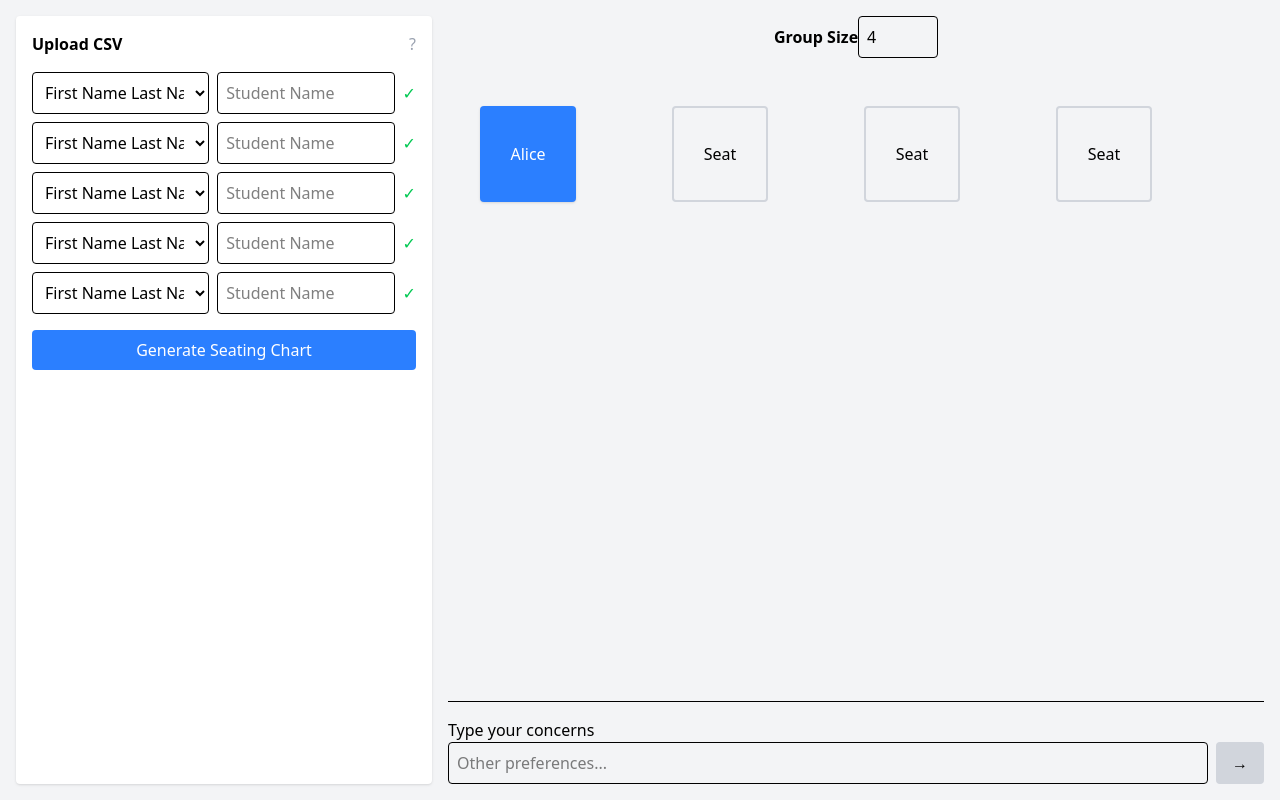
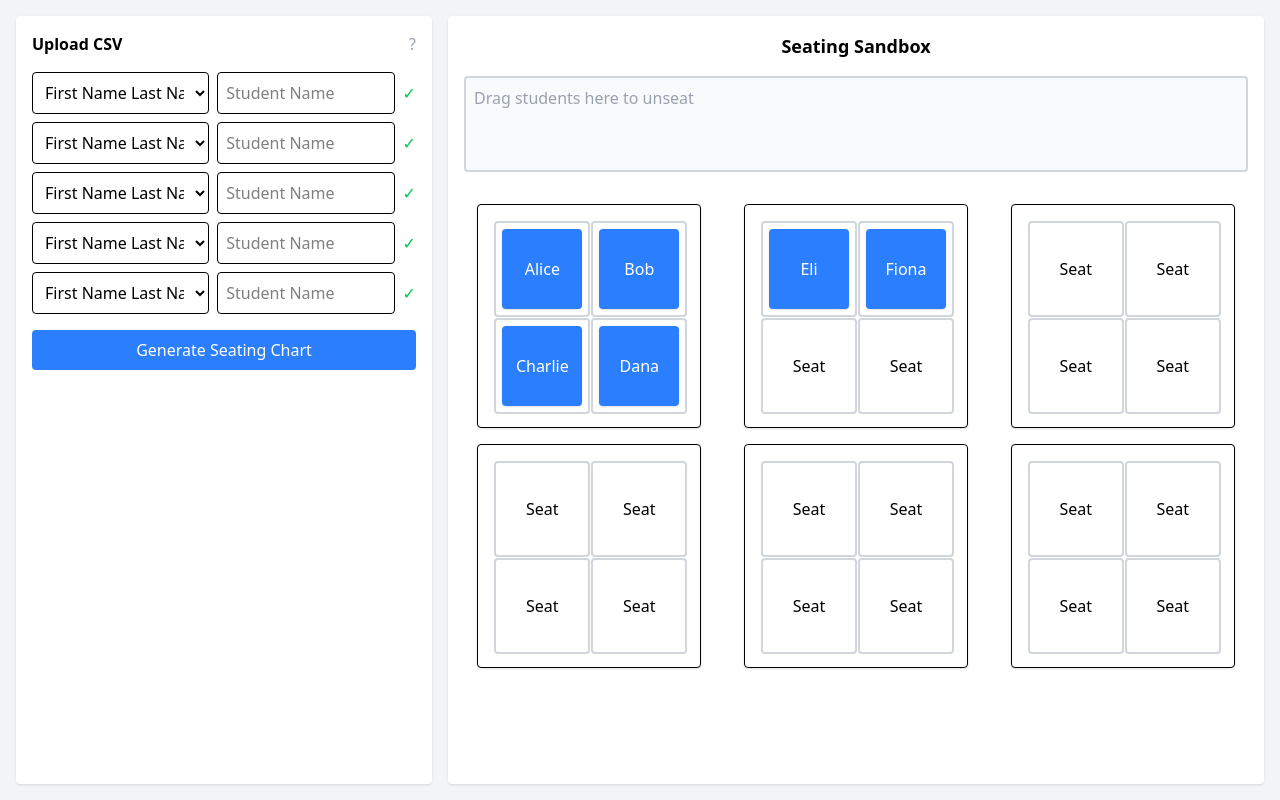
Before and after one commit to veryboi/seating, a React (Vite) app: page / in a window 1280 px wide. Built offline with nearby package versions, Linux system fonts and the light colour scheme.

Commit message:
more updates

```diff
--- /dev/null
+++ b/chart_data/chart1.json
@@ -0,0 +1,39 @@
+{
+    "desks": [
+      {
+        "position": [1, 2],
+        "seats": [
+          [2, 3],
+          [3, 4]
+        ],
+        "shape": {
+          "type": "circle",
+          "radius": 50
+        }
+      },
+      {
+        "position": [5, 6],
+        "seats": [
+          [5, 7],
+          [6, 7]
+        ],
+        "shape": {
+          "type": "rectangle",
+          "width": 100,
+          "height": 60
+        }
+      },
+      {
+        "position": [10, 10],
+        "seats": [],
+        "shape": {
+          "type": "polygon",
+          "points": [
+            [0, 0],
+            [50, 0],
+            [25, 40]
+          ]
+        }
+      }
+    ]
+  }
--- a/src/App.jsx
+++ b/src/App.jsx
@@ -1,15 +1,17 @@
-import { useState } from 'react'
-import './App.css'
-import './index.css';
-// App.jsx
-import React from 'react';
+import React, { useState } from "react";
 import {
   DndContext,
+  pointerWithin,
+  closestCenter,
   useDraggable,
   useDroppable,
 } from "@dnd-kit/core";
+import "./App.css";
+import "./index.css";
 
-
+/****************************
+ * DRAGGABLE STUDENT CARD
+ ***************************/
 function DraggableStudent({ id }) {
   const { attributes, listeners, setNodeRef, transform } = useDraggable({ id });
   const style = transform
@@ -21,7 +23,7 @@ function DraggableStudent({ id }) {
       ref={setNodeRef}
       {...listeners}
       {...attributes}
-      className="w-24 h-24 bg-blue-500 text-white flex items-center justify-center rounded shadow"
+      className="w-20 h-20 bg-blue-500 text-white flex items-center justify-center rounded shadow select-none"
       style={style}
     >
       {id}
@@ -29,43 +31,149 @@ function DraggableStudent({ id }) {
   );
 }
 
-function DropZone({ id }) {
+/****************************
+ * DROPPABLE SEAT CELL
+ ***************************/
+function Seat({ id, occupant }) {
   const { setNodeRef, isOver } = useDroppable({ id });
+  const borderColor = isOver ? "border-green-500" : "border-gray-300";
 
   return (
     <div
       ref={setNodeRef}
-      className={`w-24 h-24 border-2 ${
-        isOver ? "border-green-500" : "border-gray-300"
-      } rounded flex items-center justify-center`}
+      className={`w-24 h-24 border-2 rounded flex items-center justify-center ${borderColor}`}
     >
-      Seat
+      {occupant ? <DraggableStudent id={occupant} /> : "Seat"}
     </div>
   );
 }
 
+/****************************
+ * UNSEATED STUDENT POOL – NOW INSIDE MAIN GRID
+ ***************************/
+function StudentPool({ students }) {
+  const { setNodeRef, isOver } = useDroppable({ id: "pool" });
 
+  return (
+    <div
+      ref={setNodeRef}
+      className={`min-h-24 w-full p-2 border-2 rounded bg-gray-50 flex flex-wrap gap-2 ${
+        isOver ? "border-green-500" : "border-gray-300"
+      }`}
+    >
+      {students.length === 0 && (
+        <span className="text-gray-400">Drag students here to unseat</span>
+      )}
+      {students.map((s) => (
+        <DraggableStudent key={s} id={s} />
+      ))}
+    </div>
+  );
+}
 
+/****************************
+ * MAIN APP COMPONENT
+ ***************************/
+export default function App() {
+  /**
+   * INITIAL DATA – start with everyone seated, so the pool shows the helper text.
+   */
+  const initialStudents = [
+    "Alice",
+    "Bob",
+    "Charlie",
+    "Dana",
+    "Eli",
+    "Fiona",
+  ];
 
-
-
-export default function App() {
-
-
-  const handleDragEnd = (event) => {
-    const { active, over } = event;
-    if (over) {
-      console.log(`Moved ${active.id} to ${over.id}`);
-      // update state here
+  // Build an object like { "table-0-seat-0": "Alice", ... } to seat everyone initially
+  const generateSeatMap = () => {
+    const map = {};
+    let idx = 0;
+    for (let t = 0; t < 6; t++) {
+      for (let s = 0; s < 4; s++) {
+        const student = initialStudents[idx] ?? null;
+        map[`table-${t}-seat-${s}`] = student;
+        idx += 1;
+      }
     }
+    return map;
   };
 
+  const [seatMap, setSeatMap] = useState(generateSeatMap);
+  const [unseated, setUnseated] = useState([]); // pool starts empty
 
+  /**
+   * HELPERS
+   */
+  const findSeatOfStudent = (studentId) =>
+    Object.keys(seatMap).find((k) => seatMap[k] === studentId);
+
+  /**
+   * DND HANDLER
+   */
+  const handleDragEnd = ({ active, over }) => {
+    if (!over) return;
+    const studentId = active.id;
+
+    // Work out logical destination: "pool" or a seat id
+    let destId = over.id;
+    // If they dropped onto another student already in the pool, treat the destination as the pool itself
+    if (unseated.includes(destId)) destId = "pool";
+
+    // Dropped back in the pool ---------------------------------
+    if (destId === "pool") {
+      const oldSeat = findSeatOfStudent(studentId);
+      if (oldSeat) setSeatMap((m) => ({ ...m, [oldSeat]: null }));
+      setUnseated((prev) =>
+        prev.includes(studentId) ? prev : [...prev, studentId]
+      );
+      return;
+    }
+
+    // Dropped on a seat ---------------------------------------
+    if (!seatMap.hasOwnProperty(destId)) return; // Not a seat
+
+    // Ignore if seat already has the same student
+    if (seatMap[destId] === studentId) return;
+
+    // Ignore if seat is taken (or implement swapping logic)
+    if (seatMap[destId]) return;
+
+    const oldSeat = findSeatOfStudent(studentId);
+
+    setSeatMap((m) => {
+      const newMap = { ...m };
+      if (oldSeat) newMap[oldSeat] = null;
+      newMap[destId] = studentId;
+      return newMap;
+    });
+    setUnseated((prev) => prev.filter((s) => s !== studentId));
+  };
+
+  /**
+   * RENDER HELPERS
+   */
+  const renderTable = (tableIdx) => (
+    <div
+      key={tableIdx}
+      className="grid grid-cols-2 grid-rows-2 gap-1 border p-4 rounded h-56 w-56 bg-white shadow"
+    >
+      {Array.from({ length: 4 }).map((_, seatIdx) => {
+        const seatId = `table-${tableIdx}-seat-${seatIdx}`;
+        return <Seat key={seatId} id={seatId} occupant={seatMap[seatId]} />;
+      })}
+    </div>
+  );
+
+  /**
+   * UI
+   */
   return (
-    <div className="flex h-screen p-4 space-x-4 bg-gray-100">
-
-      {/* Left Panel */}
-      <div className="w-1/3 bg-white p-4 rounded shadow space-y-4">
+    <div className="flex h-screen p-4 space-x-4 bg-gray-100 overflow-hidden">
+      {/* LEFT PANEL – KEEP ORIGINAL FOR CSV & STUDENT INFO */}
+      <div className="w-1/3 bg-white p-4 rounded shadow space-y-4 overflow-y-auto">
         <div className="flex justify-between items-center">
           <label className="font-bold">Upload CSV</label>
           <span className="text-gray-400 cursor-pointer">?</span>
@@ -76,7 +184,11 @@ export default function App() {
               <select className="w-full border p-2 rounded">
                 <option>First Name Last Name</option>
               </select>
-              <input type="text" className="w-full border p-2 rounded" placeholder="Student Name" />
+              <input
+                type="text"
+                className="w-full border p-2 rounded"
+                placeholder="Student Name"
+              />
               <span className="text-green-500">✓</span>
             </div>
           ))}
@@ -86,54 +198,20 @@ export default function App() {
         </button>
       </div>
 
-      {/* Right Panel */}
-      <div className="flex-1 flex flex-col space-y-4">
-        {/* Top controls */}
-        <div className="flex items-center justify-center">
-          <label className="font-bold">Group Size</label>
-          <input
-            type="number"
-            className="border p-2 rounded w-20"
-            defaultValue={4}
-          />
-        </div>
+      {/* RIGHT PANEL – STUDENT POOL + INTERACTIVE SEATING */}
+      <div className="flex-1 bg-white p-4 rounded shadow flex flex-col space-y-4 overflow-y-auto">
+        <h2 className="font-bold text-lg text-center">Seating Sandbox</h2>
 
-        {/* Seating grid */}
-        {/* <div className="grid grid-cols-3 gap-4">
-          {[...Array(6)].map((_, i) => (
-            <div key={i} className="grid grid-cols-2 grid-rows-2 gap-1 border p-4 rounded h-56 w-56 bg-white shadow">
-              <div className="border p-1 text-center text-xs">Seat</div>
-              <div className="border p-1 text-center text-xs">Seat</div>
-              <div className="border p-1 text-center text-xs">Seat</div>
-              <div className="border p-1 text-center text-xs">Seat</div>
+        {/* SINGLE DndContext WRAPS BOTH POOL & GRID */}
+        <DndContext collisionDetection={pointerWithin} onDragEnd={handleDragEnd}>
+          {/* Student Pool */}
+          <StudentPool students={unseated} />
 
-            </div>
-          ))}
-        </div> */}
-        <DndContext onDragEnd={handleDragEnd}>
-      <div className="p-8 grid grid-cols-4 gap-4">
-        <DraggableStudent id="Alice" />
-        <DropZone id="seat-1" />
-        <DropZone id="seat-2" />
-        <DropZone id="seat-3" />
-      </div>
-    </DndContext>
-
-        {/* Footer inputs */}
-        <div className="border-t pt-4 mt-auto space-y-2">
-          <label className="">Type your concerns</label>
-          <div className="flex space-x-2">
-            {/* <select className="border p-2 rounded">
-              <option>Split: boys, girls</option>
-            </select> */}
-            <input
-              type="text"
-              placeholder="Other preferences..."
-              className="flex-1 border p-2 rounded"
-            />
-            <button className="bg-gray-300 px-4 rounded">→</button>
+          {/* Seating Tables */}
+          <div className="grid grid-cols-3 gap-4 justify-items-center mt-4">
+            {Array.from({ length: 6 }).map((_, t) => renderTable(t))}
           </div>
-        </div>
+        </DndContext>
       </div>
     </div>
   );
--- /dev/null
+++ b/src/Draggable.jsx
@@ -0,0 +1,18 @@
+import React from 'react';
+import {useDraggable} from '@dnd-kit/core';
+
+export function Draggable(props) {
+  const {attributes, listeners, setNodeRef, transform} = useDraggable({
+    id: props.id,
+  });
+  const style = transform ? {
+    transform: `translate3d(${transform.x}px, ${transform.y}px, 0)`,
+  } : undefined;
+
+
+  return (
+    <button ref={setNodeRef} style={style} {...listeners} {...attributes}>
+      {props.children}
+    </button>
+  );
+}
--- /dev/null
+++ b/src/Droppable.jsx
@@ -0,0 +1,18 @@
+import React from 'react';
+import {useDroppable} from '@dnd-kit/core';
+
+export function Droppable(props) {
+  const {isOver, setNodeRef} = useDroppable({
+    id: props.id,
+  });
+  const style = {
+    color: isOver ? 'green' : undefined,
+  };
+
+
+  return (
+    <div ref={setNodeRef} style={style}>
+      {props.children}
+    </div>
+  );
+}
```
